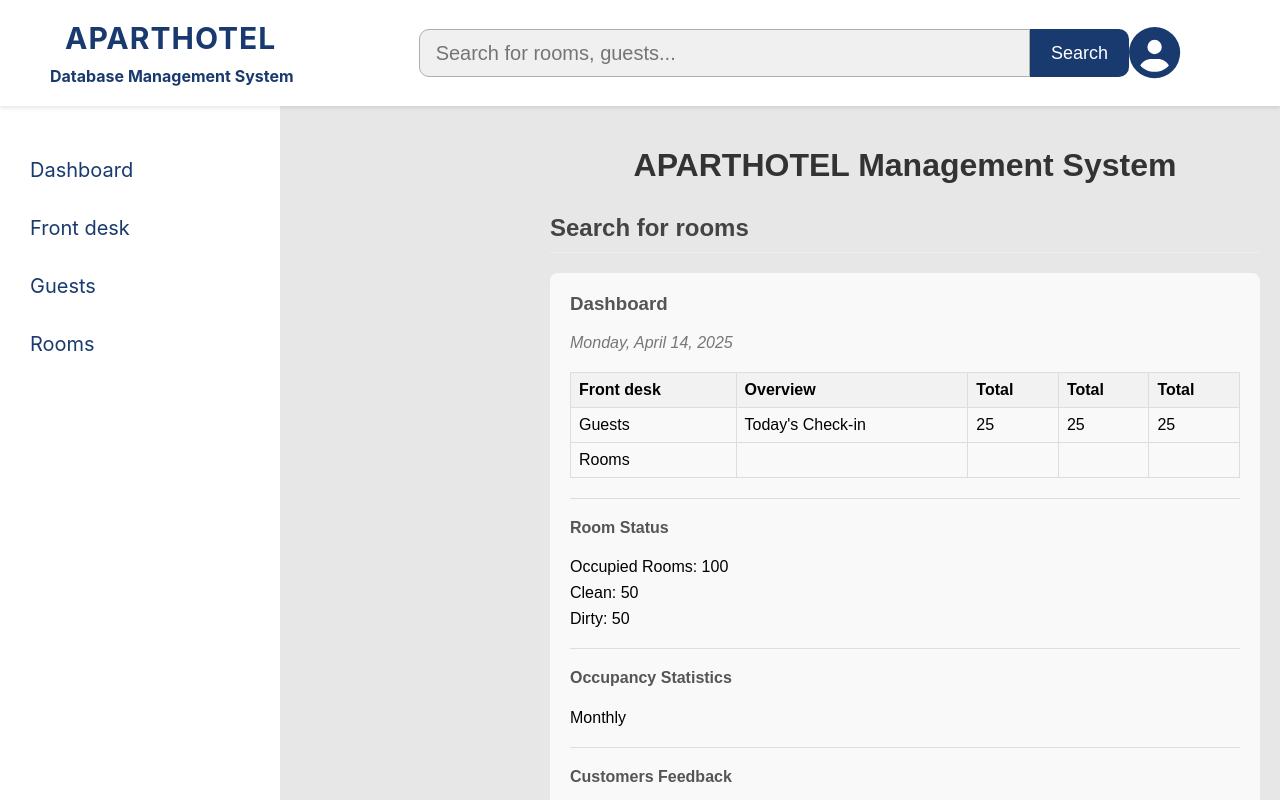
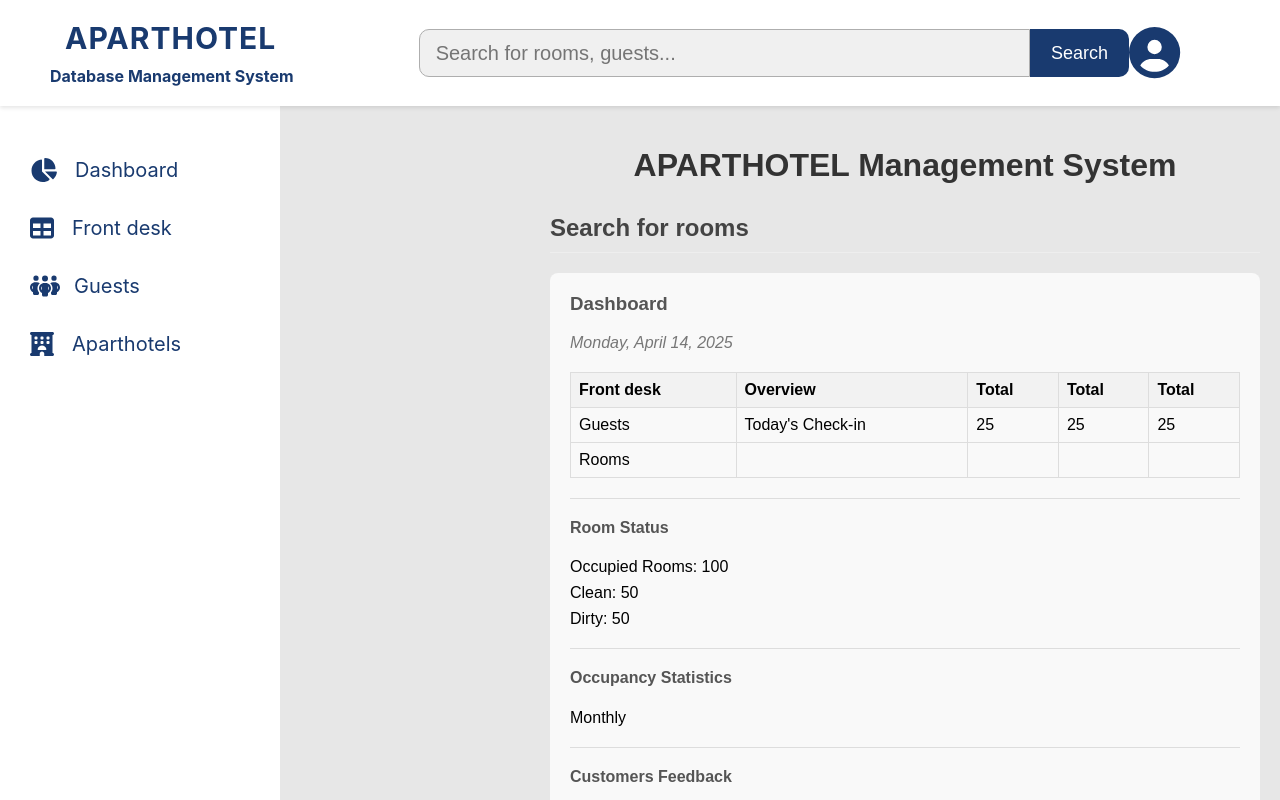
Before and after one commit to ilmamakarevic/aparthotel-database-management-system, a React (Create React App) app in the folder client/: page /dashboard in a window 1280 px wide. Shown: the top 800 px of the page. Built offline with nearby package versions, Linux system fonts and the light colour scheme.

Commit message:
fixed sidebar design

```diff
--- a/client/src/assets/styles/sidebar.css
+++ b/client/src/assets/styles/sidebar.css
@@ -56,3 +56,23 @@
 .add-booking-btn svg {
     margin-right: 8px;
 }
+
+.chart{
+    margin-right: 18px;
+    font-size: 1.2em;
+}
+
+.table{
+    margin-right: 18px;
+    font-size: 1.2em;
+}
+
+.people{
+    margin-right: 14px;
+    font-size: 1.2em;
+}
+
+.aparthotels{
+    margin-right: 18px;
+    font-size: 1.2em;
+}
--- a/client/src/components/Sidebar.js
+++ b/client/src/components/Sidebar.js
@@ -1,12 +1,11 @@
 import React from 'react';
 import { FontAwesomeIcon } from '@fortawesome/react-fontawesome';
-import {
-  faTachometerAlt,
-  faDesk,
-  faUsers,
-  faBed,
-  faCalendarPlus
-} from '@fortawesome/free-solid-svg-icons';
+import { library } from '@fortawesome/fontawesome-svg-core';
+import { faChartPie } from '@fortawesome/free-solid-svg-icons';
+import { faTable } from '@fortawesome/free-solid-svg-icons';
+import { faPeopleGroup } from '@fortawesome/free-solid-svg-icons';
+import { faHotel } from '@fortawesome/free-solid-svg-icons';
+
 import '../assets/styles/sidebar.css';
 
 const Sidebar = () => {
@@ -15,22 +14,22 @@ const Sidebar = () => {
       <nav className="sidebar-menu">
         <ul>
           <li>
-
+           <FontAwesomeIcon icon={faChartPie} className='chart' />
             <span>Dashboard</span>
           </li>
 
           <li>
-
+            <FontAwesomeIcon icon={faTable} className='table'/>
             <span>Front desk</span>
           </li>
 
           <li>
-
+            <FontAwesomeIcon icon={faPeopleGroup} className='people' />
             <span>Guests</span>
           </li>
           <li>
-
-            <span>Rooms</span>
+            <FontAwesomeIcon icon={faHotel} className='aparthotels'/>
+            <span>Aparthotels</span>
           </li>
         </ul>
       </nav>
```
